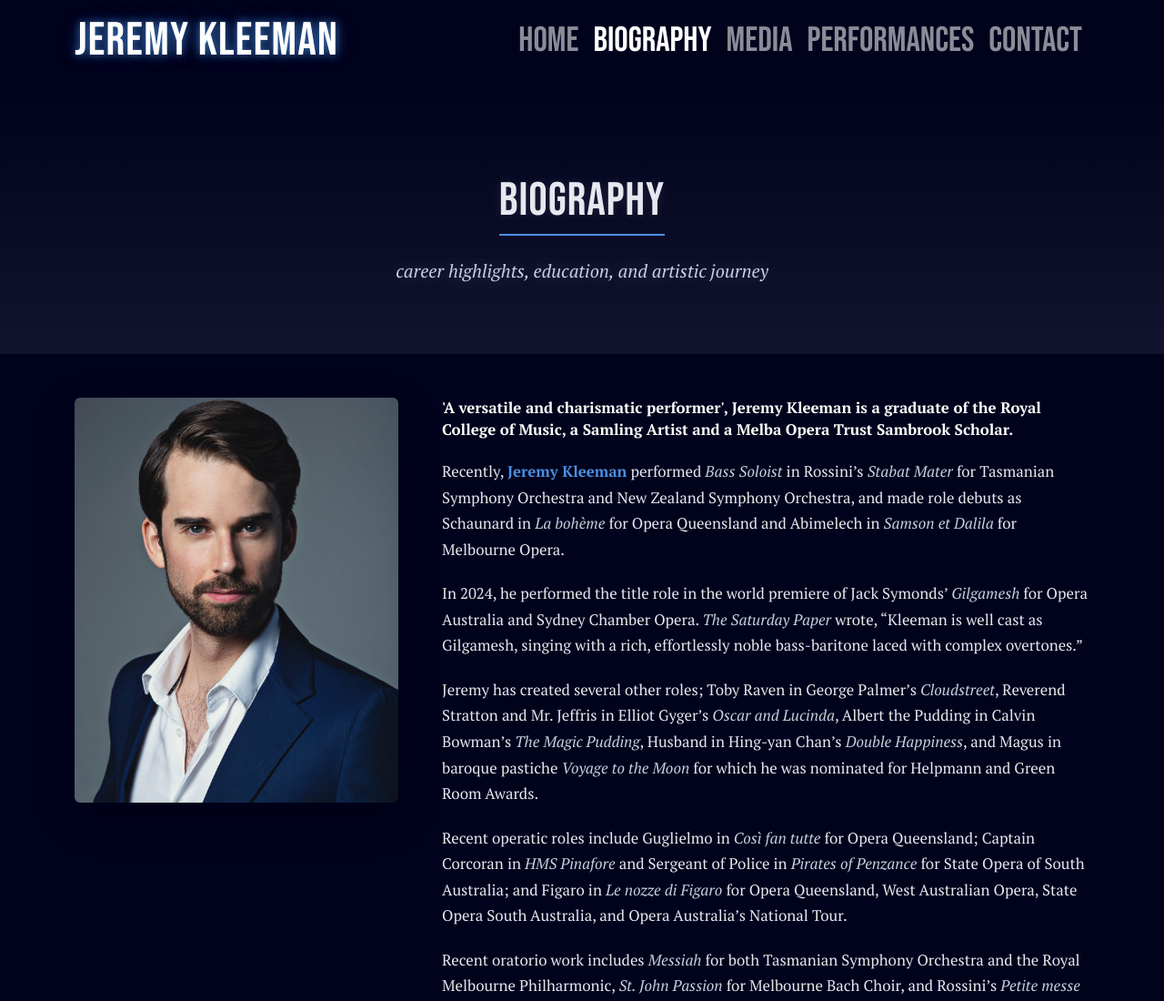
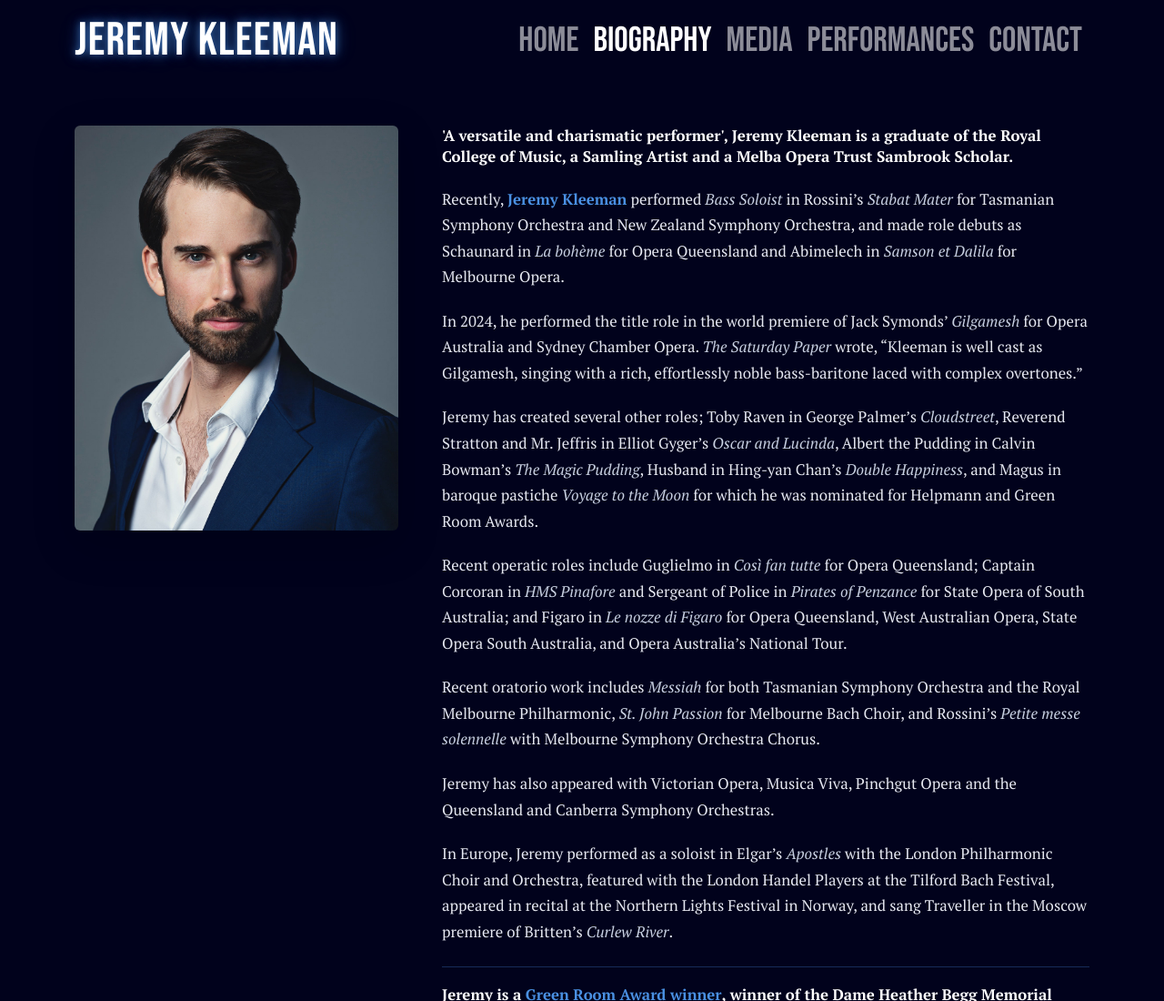
Before and after one commit to jklmn15/jeremykleeman-website, a plain HTML site: page biography.html in a window 1280 px wide. Shown: the top 1100 px of the page at 91% size. Drawn offline with nearby package versions, Linux system fonts and the light colour scheme.

Commit message:
Update biography.html

```diff
--- a/biography.html
+++ b/biography.html
@@ -44,12 +44,12 @@
 </nav>
 
 <!-- ==================== BIO HERO SECTION ==================== -->
-<section class="page-hero">
+<!--<section class="page-hero">
   <div class="container">
     <h1 class="page-section-title mb-3">biography</h1>
     <p class="lead">career highlights, education, and artistic journey</p>
   </div>
-</section>
+</section>-->
 
 
 <!-- ==================== BIO CONTENT ==================== -->
```
